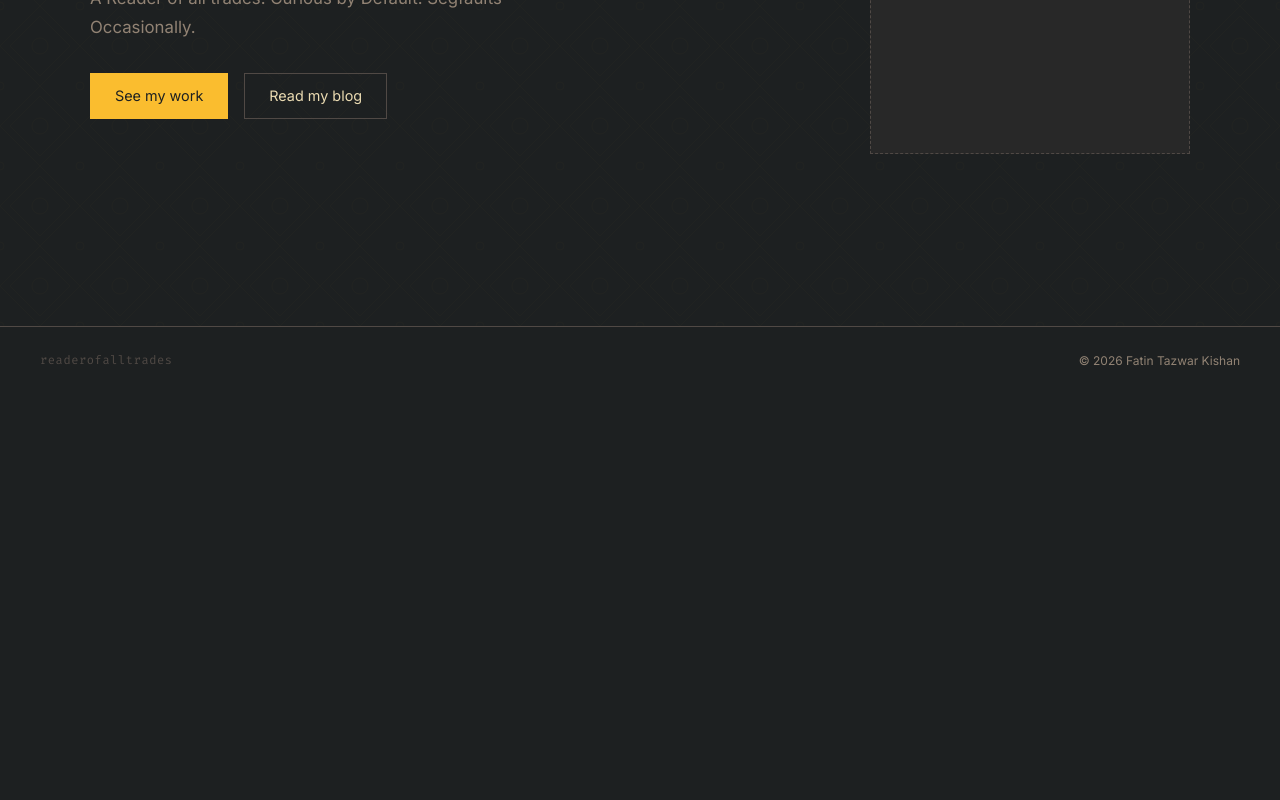
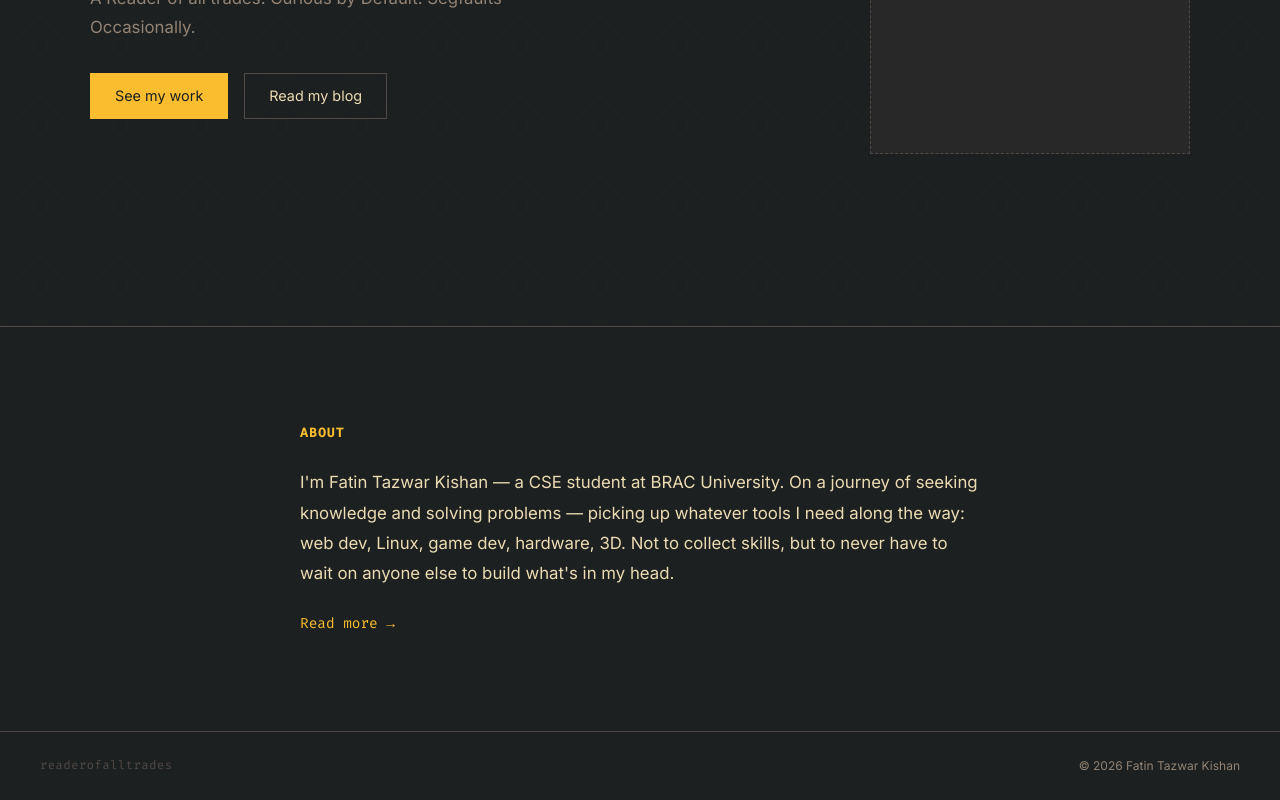
Before and after one commit to readerofalltrades/fatintkishan, a React (Vite) app: page / in a window 1280 px wide. Shown: the part 474-1274 px from the top of the page. Before the commit the page ends 868 px from the top, so only its background shows below. Built offline with nearby package versions, Linux system fonts and the light colour scheme.

Commit message:
about snapshot section

```diff
--- a/src/App.jsx
+++ b/src/App.jsx
@@ -1,6 +1,7 @@
 import Navbar from './components/Navbar'
 import Footer from './components/Footer'
 import Hero from './sections/Hero'
+import About from './sections/About'
 
 function App() {
   return (
@@ -8,6 +9,7 @@ function App() {
       <Navbar />
       <main style={{ minHeight: '100vh' }}>
         <Hero/>
+        <About/>
       </main>
       <Footer />
     </>
--- /dev/null
+++ b/src/sections/About.css
@@ -0,0 +1,38 @@
+.about-snapshot {
+  padding: 6rem 2.5rem;
+  border-top: 1px solid var(--border);
+}
+
+.about-content {
+  display: flex;
+  flex-direction: column;
+  gap: 1.5rem;
+  max-width: 680px;
+  margin: 0 auto;
+}
+
+.section-label {
+  font-family: var(--font-mono);
+  font-size: 0.8rem;
+  color: var(--yellow);
+  letter-spacing: 0.1em;
+  text-transform: uppercase;
+}
+
+.about-body {
+  font-size: 1.05rem;
+  color: var(--text);
+  line-height: 1.8;
+}
+
+.about-link {
+  font-family: var(--font-mono);
+  font-size: 0.9rem;
+  color: var(--yellow);
+  transition: opacity 0.2s ease;
+  align-self: flex-start;
+}
+
+.about-link:hover {
+  opacity: 0.7;
+}
--- /dev/null
+++ b/src/sections/About.jsx
@@ -0,0 +1,17 @@
+import './About.css'
+
+function About() {
+  return (
+    <section className="about-snapshot">
+      <div className="about-content">
+        <h2 className="section-label">About</h2>
+        <p className="about-body">
+          I'm Fatin Tazwar Kishan — a CSE student at BRAC University. On a journey of seeking knowledge and solving problems — picking up whatever tools I need along the way: web dev, Linux, game dev, hardware, 3D. Not to collect skills, but to never have to wait on anyone else to build what's in my head.
+        </p>
+        <a href="/about" className="about-link">Read more →</a>
+      </div>
+    </section>
+  )
+}
+
+export default About
```
